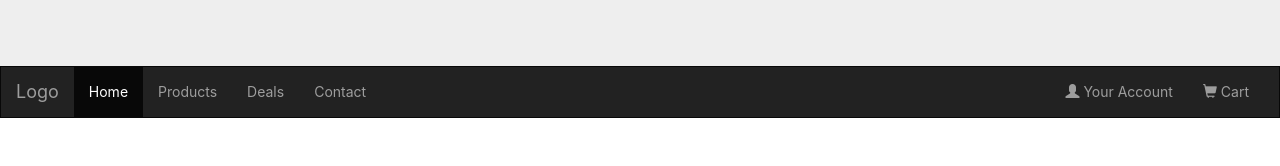
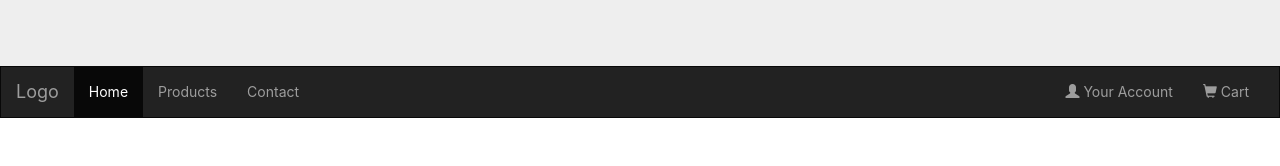
Before and after one commit to luchaoo7/mykitchen, a React (Create React App) app: page / in a window 1280 px wide. Shown: the part 174-340 px from the top of the page. Built offline with nearby package versions, Linux system fonts and the light colour scheme.

Commit message:
remove deal from nav

```diff
--- a/src/components/NavBar.js
+++ b/src/components/NavBar.js
@@ -21,7 +21,6 @@ const NavBar = () => {
         <ul className="nav navbar-nav">
           <li className="active"><a href="#">Home</a></li>
           <li><a href="/">Products</a></li>
-          <li><a href="#">Deals</a></li>
           <li><a href="#">Contact</a></li>
         </ul>
         <ul className="nav navbar-nav navbar-right">
```
